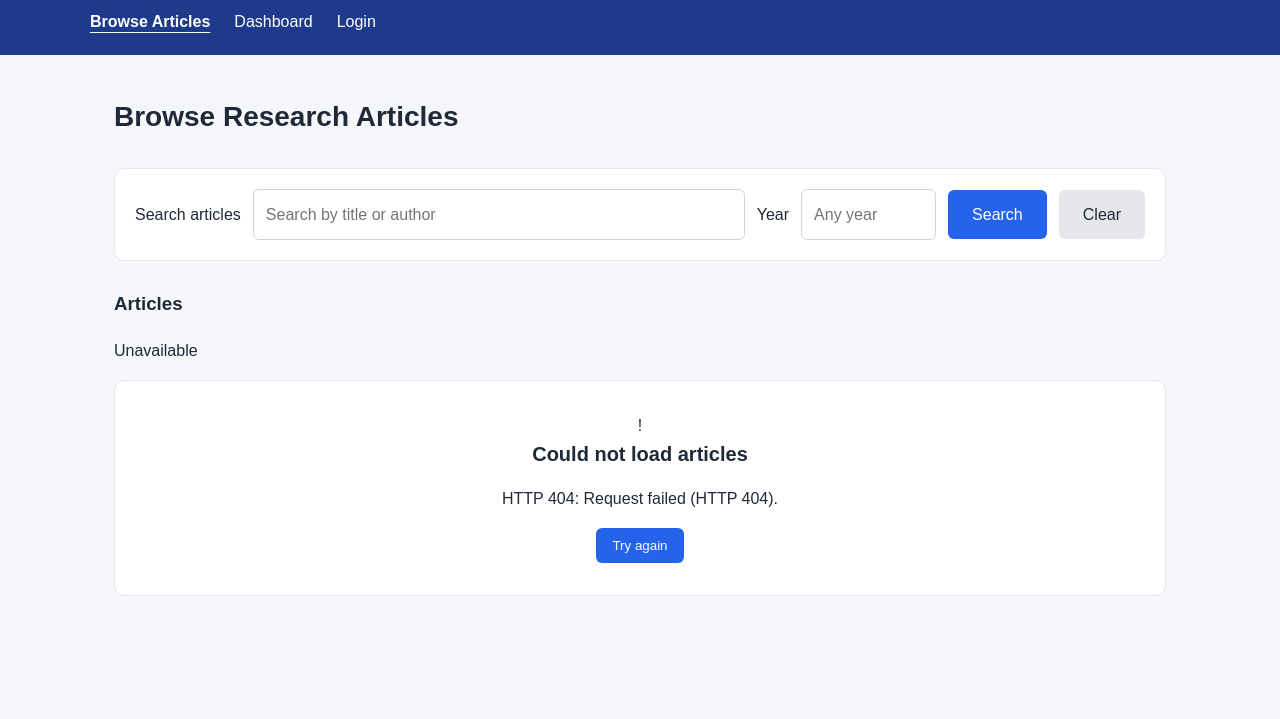
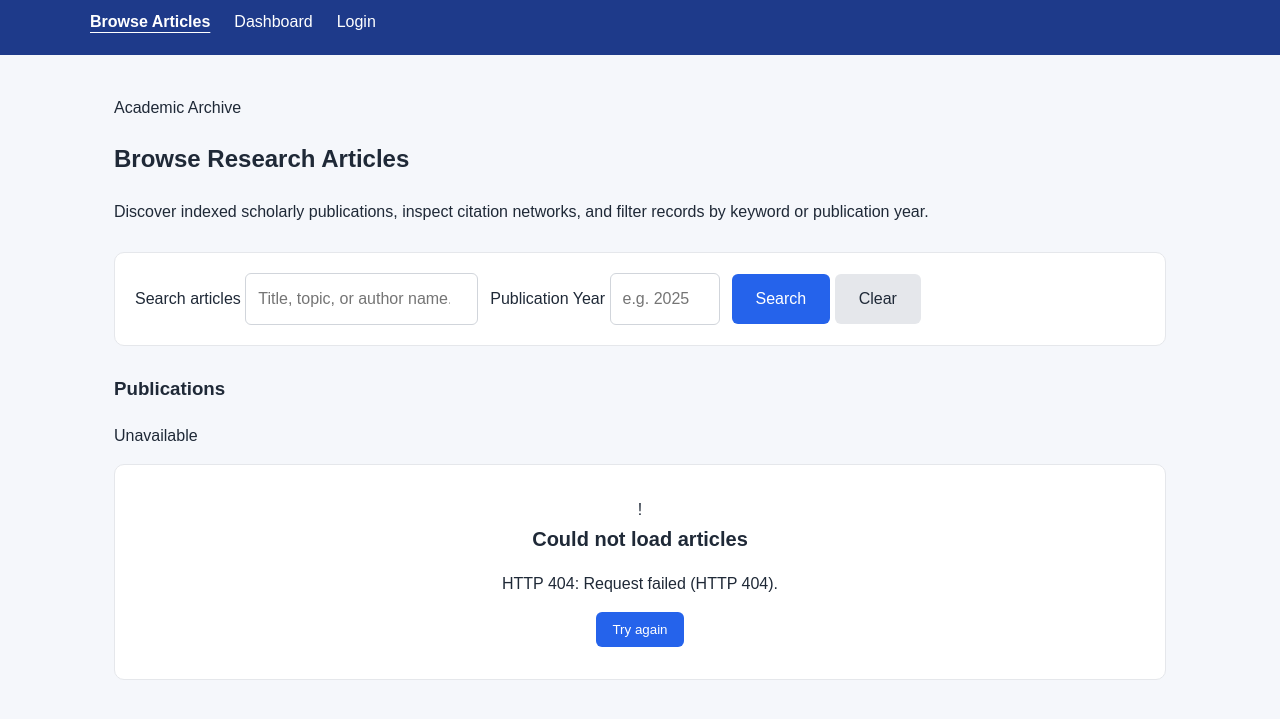
Before and after one commit to ThangMavas227/research_article_repository-PDM, a plain HTML site: page src/frontend/index.html in a window 1280 px wide. Shown: the part 61-780 px from the top of the page. Drawn offline with Linux system fonts and the light colour scheme; no server answers.

Commit message:
Update browse UI and ignore settings
Improves the article browse page with clearer labels, search controls, results headers, and pagination. Adds the compiled application properties file and updates the ignore configuration.

```diff
--- a/src/frontend/index.html
+++ b/src/frontend/index.html
@@ -1,10 +1,9 @@
-
 <!DOCTYPE html>
 <html lang="en">
 <head>
     <meta charset="UTF-8">
-    <meta name="viewport"
-          content="width=device-width, initial-scale=1.0">
+    <meta name="viewport" content="width=device-width, initial-scale=1.0">
+    <title>Browse Articles | Research Article Repository</title>
 
     <link rel="stylesheet" href="style.css">
     <link rel="stylesheet" href="navigation.css">
@@ -17,28 +16,32 @@
 <body>
 <header>
     <h1>Research Article Repository</h1>
-    <nav aria-label="Main navigation" data-app-navigation>
-    </nav>
+    <nav aria-label="Main navigation" data-app-navigation></nav>
 </header>
 <div data-navigation-notice hidden role="status" aria-live="polite"></div>
+
 <main>
     <section id="browse">
+        <div class="browse-hero">
+            <span class="eyebrow-label">Academic Archive</span>
             <h2>Browse Research Articles</h2>
+            <p class="browse-subtitle">Discover indexed scholarly publications, inspect citation networks, and filter records by keyword or publication year.</p>
+        </div>
 
         <!-- Search Form -->
         <form id="browse-filter-form" role="search">
-            <label for="keyword">
-                Search articles
-            </label>
-
+            <div class="search-field-group keyword-group">
+                <label for="keyword">Search articles</label>
                 <input
                         type="search"
                         id="keyword"
                         name="keyword"
-                    placeholder="Search by title or author"
+                        placeholder="Title, topic, or author name..."
                 >
+            </div>
 
-            <label for="year">Year</label>
+            <div class="search-field-group year-group">
+                <label for="year">Publication Year</label>
                 <input
                         type="number"
                         id="year"
@@ -46,22 +49,27 @@
                         min="1"
                         max="9999"
                         step="1"
-                    placeholder="Any year"
+                        placeholder="e.g. 2025"
                 >
+            </div>
 
+            <div class="search-actions">
                 <button type="submit">Search</button>
                 <button type="button" id="clear-filters" class="secondary-btn">Clear</button>
                 <button type="button" id="open-save-search" class="secondary-btn" hidden>Save this search</button>
+            </div>
         </form>
 
-        <!-- Reader-only action: save filters applied on the Browse page. -->
+        <!-- Reader-only action: save filters applied on the Browse page -->
         <section id="save-search-panel" class="save-search-panel" aria-labelledby="save-search-title" hidden>
             <h3 id="save-search-title">Save this search</h3>
             <p id="save-search-summary">Your current filters will be saved to your Reader account.</p>
             <form id="save-search-form" class="save-search-inline-form">
-                <label for="save-search-name">Search name</label>
+                <label for="save-search-name">
+                    Search name
                     <input id="save-search-name" name="searchName" type="text"
                            maxlength="100" required placeholder="e.g. Papers about indexing" autocomplete="off">
+                </label>
                 <button type="submit" id="confirm-save-search">Save search</button>
                 <button type="button" id="cancel-save-search" class="secondary-btn">Cancel</button>
             </form>
@@ -70,26 +78,25 @@
 
         <!-- Article Results -->
         <section aria-labelledby="results-title">
-            <h3 id="results-title">Articles</h3>
-
+            <div class="results-header">
+                <div class="results-title-group">
+                    <h3 id="results-title">Publications</h3>
                     <p id="count-pill"></p>
+                </div>
                 <p id="page-label"></p>
+            </div>
 
             <!-- Loading / Empty / Error -->
-            <div id="status-region"
-                role="status"
-                aria-live="polite"></div>
+            <div id="status-region" role="status" aria-live="polite"></div>
 
             <!-- Article list -->
             <div id="article-list"></div>
 
             <!-- Pagination -->
             <div id="pagination" hidden>
-                <button type="button" id="prev-btn">Previous</button>
-
+                <button type="button" id="prev-btn">← Previous</button>
                 <span id="page-info"></span>
-
-                <button type="button" id="next-btn">Next</button>
+                <button type="button" id="next-btn">Next →</button>
             </div>
         </section>
     </section>
```
Also changed, not shown: 2 other files. Lines whose indentation alone changed are shown as unchanged.
